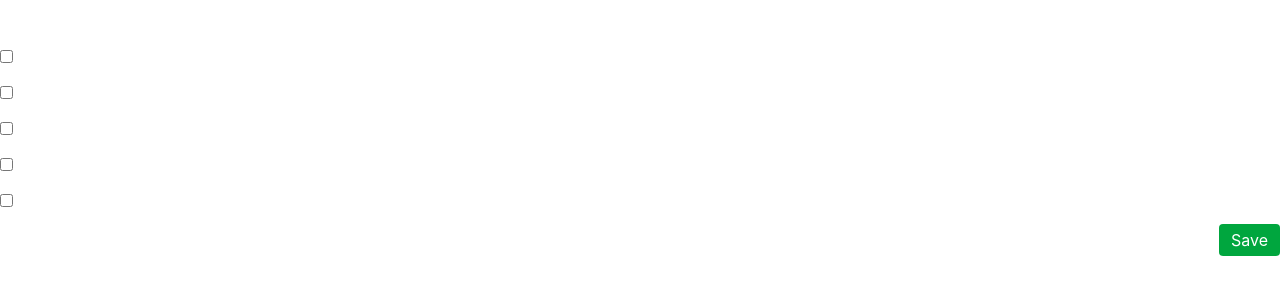
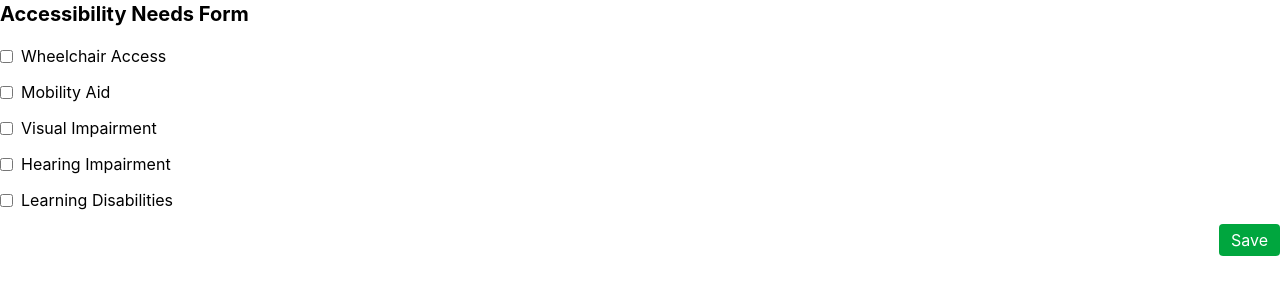
Before and after one commit to LyeaErna/PKT-FYP, a React (Create React App) app: page /accessibility in a window 1280 px wide. Shown: the top 300 px of the page. Built offline with nearby package versions, Linux system fonts and the light colour scheme.

Commit message:
change localhost to web application, change text colour in accessibility

```diff
--- a/src/login/accessiblity.js
+++ b/src/login/accessiblity.js
@@ -33,7 +33,7 @@ export default function AccessibilityForm() {
       .join(", ");
 
     try {
-      const res = await fetch("http://localhost/backend/accessbility.php", {
+      const res = await fetch("https://okutransport/backend/accessbility.php", {
         method: "POST",
         headers: { "Content-Type": "application/json" },
         body: JSON.stringify({ needs: selectedNeeds }),
@@ -52,7 +52,7 @@ export default function AccessibilityForm() {
   };
 
   return (
-    <div className="text-white">
+    <div className="text-dark">
       <h2 className="text-xl font-bold mb-4">Accessibility Needs Form</h2>
       <form onSubmit={handleSubmit} className="space-y-3">
         <label className="flex items-center space-x-2">
```
